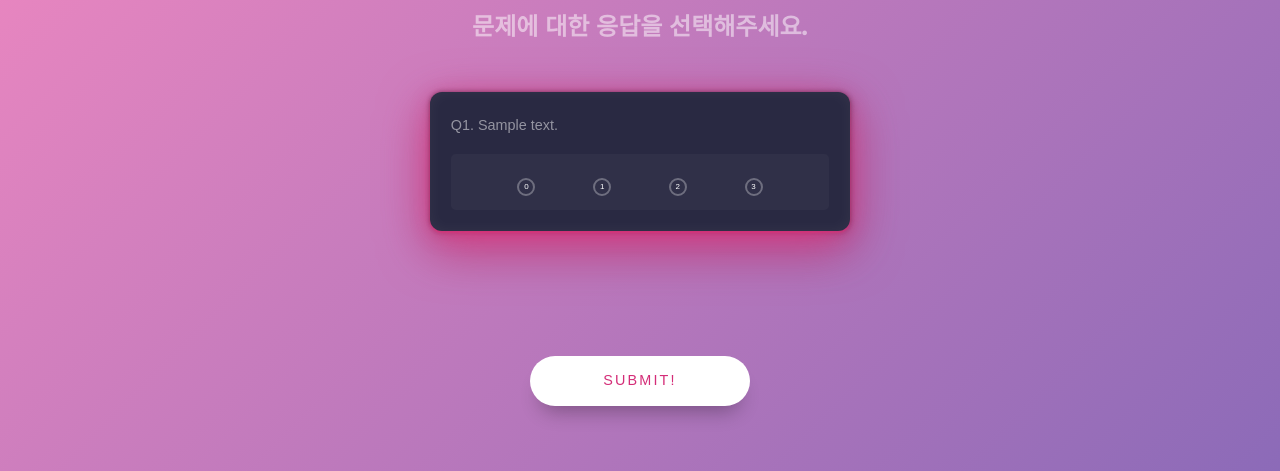
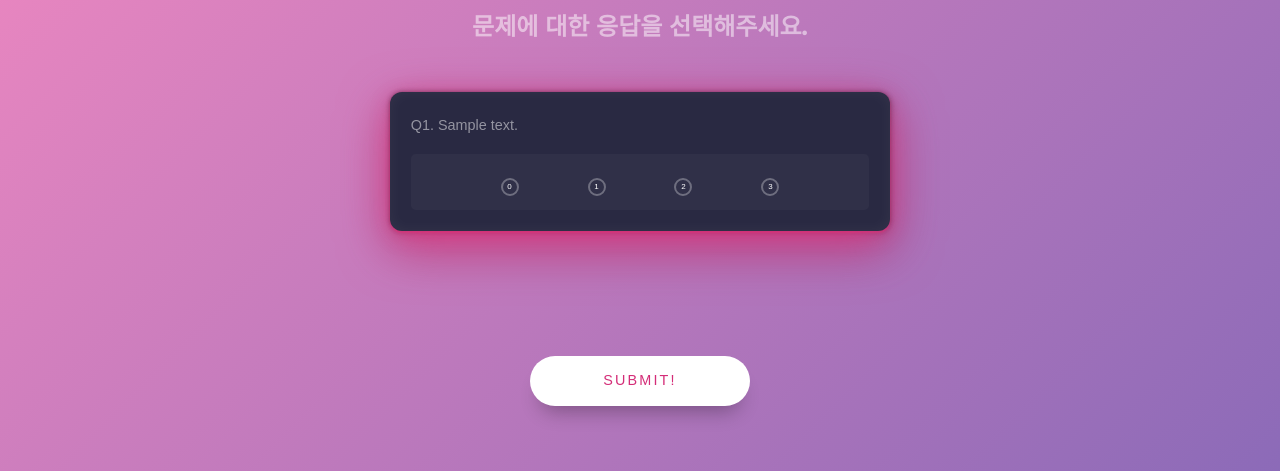
Before and after one commit to dhtmdwns0107/matteishorse, a Django app: template matte/matteapp/templates/matteapp/test1.html in a window 1280 px wide. Shown: the part 103-574 px from the top of the page. Run offline with Django 3.2, Linux system fonts and the light colour scheme; the template is opened without the code that fills it: values that come from a table or form of the project are taken from there, others are empty; tables that the repository leaves empty hold one stand-in row (values such as "Sample post"); some libraries are stand-ins or nearby versions; some web fonts are replaced.

Commit message:
add choice num4

```diff
--- a/matte/matteapp/static/matteapp/css/choicescale.css
+++ b/matte/matteapp/static/matteapp/css/choicescale.css
@@ -13,7 +13,7 @@ html, body {
 
   .rb-box {
     width: 80%;
-    max-width: 420px;
+    max-width: 500px;
     margin: 50px auto;
     padding: 1.3em;
     background: #292942;
@@ -44,7 +44,7 @@ html, body {
   .rb-tab {
     display: inline-block;
     position: relative;
-    width: 20%;
+    width: 18%;
   }
 
   .rb-txt {
--- a/matte/matteapp/templates/matteapp/test1.html
+++ b/matte/matteapp/templates/matteapp/test1.html
@@ -38,19 +38,29 @@
         <div class="rb-spot" onclick="fnMove('{{ forloop.counter }}')">
           <span class="rb-txt">0</span>
         </div>
-      </div><div class="rb-tab" data-value="1">
+      </div>
+      <div class="rb-tab" data-value="1">
         <div class="rb-spot" onclick="fnMove('{{ forloop.counter }}')">
           <span class="rb-txt">1</span>
         </div>
-      </div><div class="rb-tab" data-value="2">
+      </div>
+      <div class="rb-tab" data-value="2">
         <div class="rb-spot" onclick="fnMove('{{ forloop.counter }}')">
           <span class="rb-txt">2</span>
         </div>
-      </div><div class="rb-tab" data-value="3">
+      </div>
+      <div class="rb-tab" data-value="3">
         <div class="rb-spot" onclick="fnMove('{{ forloop.counter }}')">
           <span class="rb-txt">3</span>
         </div>
       </div>
+      {% if question.test_id == 4 or question.test_id == 5 or question.test_id == 6 %}
+      <div class="rb-tab" data-value="4">
+        <div class="rb-spot" onclick="fnMove('{{ forloop.counter }}')">
+          <span class="rb-txt">4</span>
+        </div>
+      </div>
+      {% endif %}
     </div>
   </div>
   <br>
```
Lines whose indentation alone changed are shown as unchanged.
